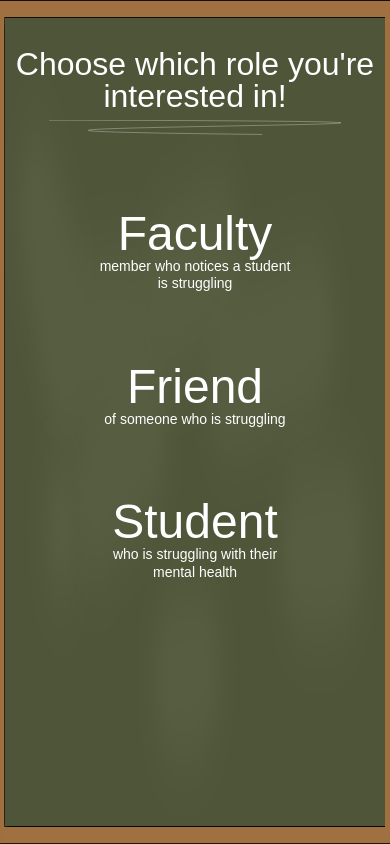
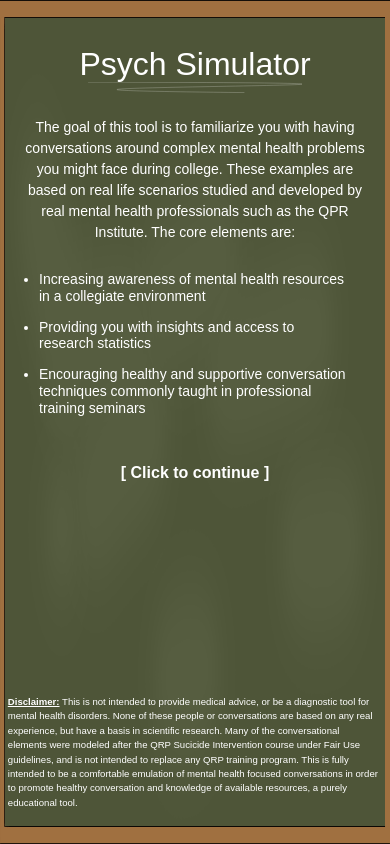
Before and after one commit to reyno120/conversation-simulator, a React (Create React App) app: page / in a window 390 px wide. Built offline with nearby package versions, Linux system fonts and the light colour scheme; a web font is replaced by a local one.

Commit message:
About page and responsive

```diff
--- a/src/App.js
+++ b/src/App.js
@@ -1,6 +1,6 @@
 import './css/App.css';
 import './css/reset.css';
-// import video from './images/Scene-cabinbg.mp4';
+import About from './components/About.jsx';
 import Homepage from './components/Homepage.jsx';
 import FacultyScenarios from './components/FacultyScenarios.jsx';
 import FriendScenarios from './components/FriendScenarios.jsx';
@@ -13,12 +13,16 @@ function App() {
   const [displayFacultyScenarios, setDisplayFacultyScenarios] = useState('none');
   const [displayFriendScenarios, setDisplayFriendScenarios] = useState('none');
   const [displayStudentScenarios, setDisplayStudentScenarios] = useState('none');
+  const [displayHome, setDisplayHome] = useState('none');
+  const [displayAbout, setDisplayAbout] = useState('');
   const [translateRole, setTranslateRole] = useState('');
+  const [translateAbout, setTranslateAbout] = useState('');
   const [scenario, setScenario] = useState(false);
 
   function selectRole(role) {
     setRole(role);
     setTranslateHome("slide-up-page");
+    setDisplayAbout('none');
 
     switch(role) {
       case 'faculty':
@@ -34,7 +38,7 @@ function App() {
         setDisplayFriendScenarios('');
 
         setDisplayFacultyScenarios('none');
-        setDisplayStudentScenarios('none')
+        setDisplayStudentScenarios('none');
         break;
 
       case 'student':
@@ -49,15 +53,17 @@ function App() {
         setRole('');
         setTranslateHome("slide-down-page");
         setTranslateRole("slide-down-page");
-        // setDisplayFacultyScenarios('none');
-        // setDisplayFriendScenarios('none');
-        // setDisplayStudentScenarios('none');
         break;
     }
   }
 
   function selectScenario(scenario) {
     setScenario(scenario);
+  }
+
+  function selectContinue() {
+    setDisplayHome('');
+    setTranslateAbout('slide-up-page');
   }
 
   useEffect(() => {
@@ -68,7 +74,8 @@ function App() {
   function renderHome() {
     return (
       <div className="App">
-        <Homepage translate={translateHome} selectRole={selectRole} />
+        <About translate={translateAbout} selectContinue={selectContinue} display={displayAbout} />
+        <Homepage translate={translateHome} display={displayHome} selectRole={selectRole} />
         <FacultyScenarios display={displayFacultyScenarios} selectRole={selectRole} selectScenario={selectScenario} animation={'slide-up-page'} videoAnimation={'video-animation'}/>
         <FriendScenarios display={displayFriendScenarios} selectRole={selectRole} selectScenario={selectScenario} animation={translateRole} />
       </div>
@@ -97,16 +104,3 @@ function App() {
 }
 
 export default App;
-
-
-
-    // <div className="App">
-    //   <div className="video-container">
-    //     <video autoPlay muted >
-    //       <source src={video} type='video/mp4' />
-    //     </video>
-    //   </div>
-    //   <div className="overlay">
-    //     <p>test</p>
-    //   </div>
-    // </div>
--- /dev/null
+++ b/src/components/About.jsx
@@ -0,0 +1,35 @@
+import '../css/About.css';
+
+function About(props) {
+
+    return (
+        <div className={`about ${props.translate}`} style={{display: props.display}}>
+            <h1>Psych Simulator</h1>
+            <svg xmlns="http://www.w3.org/2000/svg" viewBox="0 0 951.5 47.5"><defs><style></style></defs><g id="Layer_2" data-name="Layer 2"><g id="Layer_1-2" data-name="Layer 1"><path stroke='#ffffff' fill="none" strokeMiterlimit="10" className="cls-1" d="M0,.5C596.36,1.71,950.93,4.43,951,9.22c.11,7.29-823.06,14.24-823,24.41,0,4.6,168.43,9.11,566,13.37"/></g></g></svg>
+
+            <h2>
+                The goal of this tool is to familiarize you with having conversations around complex mental health problems
+                you might face during college. These examples are based on real life scenarios studied and developed by real
+                mental health professionals such as the QPR Institute. The core elements are:
+            </h2>
+            <ul>
+                <li>Increasing awareness of mental health resources in a collegiate environment </li>
+                <li>Providing you with insights and access to research statistics </li>
+                <li>Encouraging healthy and supportive conversation techniques commonly taught in professional training seminars</li>
+            </ul>
+
+            <p className="continue-button" onClick={() => props.selectContinue()}>[ Click to continue ]</p>
+
+            <p className="disclaimer">
+                <span>Disclaimer:</span> This is not intended to provide medical advice, or be a diagnostic tool for mental health disorders.
+                None of these people or conversations are based on any real experience, but have a basis in scientific research.
+                Many of the conversational elements were modeled after the QRP Sucicide Intervention course under
+                Fair Use guidelines, and is not intended to replace any QRP training program. This is fully intended to be a
+                comfortable emulation of mental health focused conversations in order to promote healthy conversation and knowledge
+                of available resources, a purely educational tool.
+            </p>
+        </div>
+    );
+}
+
+export default About;
--- a/src/components/Homepage.jsx
+++ b/src/components/Homepage.jsx
@@ -63,7 +63,7 @@ function Homepage(props) {
 
 
     return (
-      <div className={`homepage ${props.translate}`}>
+      <div className={`homepage ${props.translate}`} style={{display: props.display}}>
           <div className={faculty || friend || student ? "faded" : ""}>
             <h1>Choose which role you're interested in!</h1>
             <svg xmlns="http://www.w3.org/2000/svg" viewBox="0 0 951.5 47.5"><defs><style></style></defs><g id="Layer_2" data-name="Layer 2"><g id="Layer_1-2" data-name="Layer 1"><path stroke={faculty || friend || student ? '#A4A4A4' : '#ffffff'} fill="none" strokeMiterlimit="10" className="cls-1" d="M0,.5C596.36,1.71,950.93,4.43,951,9.22c.11,7.29-823.06,14.24-823,24.41,0,4.6,168.43,9.11,566,13.37"/></g></g></svg>
--- a/src/components/scenarios/FriendDepression.jsx
+++ b/src/components/scenarios/FriendDepression.jsx
@@ -9,7 +9,7 @@ import DialogContent from '@material-ui/core/DialogContent';
 
 function FriendDepression() {
     const [isLoaded, setisLoaded] = useState(false);
-    const [step, setStep] = useState(16);
+    const [step, setStep] = useState(0);
     const [lastStep, setLastStep] = useState(0);
     const [lastOption, setLastOption] = useState(0);
     const option1 = useRef(null);
--- /dev/null
+++ b/src/css/About.css
@@ -0,0 +1,200 @@
+.about {
+    width: 100%;
+    height: 100vh;
+    text-align: center;
+    font-family: adobe-handwriting-tiffany, sans-serif;
+    font-style: normal;
+    font-weight: 400;
+    position: relative;
+    overflow: hidden;
+    color: white;
+}
+.about h1 {
+    margin-bottom: 0;
+    padding-top: 1.5em;
+    font-size: 3.875rem;
+    font-weight: 300;
+}
+.about svg {
+    width: 23%;
+}
+.about h2 {
+    font-size: 1.5rem;
+    font-family: rubik, sans-serif;
+    font-weight: 200;
+    font-style: normal;
+    line-height: 1.5em;
+    margin: auto;
+    margin-top: 3em;
+    margin-bottom: 3em;
+    width: 80%;
+}
+.about ul {
+    width: 45%;
+    margin: auto;
+    margin-bottom: 8em;
+}
+.about ul li {
+    font-size: 1.5rem;
+    font-family: rubik, sans-serif;
+    font-weight: 200;
+    font-style: normal;
+    margin-top: 1em;
+    text-align: left;
+    line-height: 1.2em;
+}
+.continue-button {
+    font-size: 2.25rem;
+    font-family: rubik, sans-serif;
+    font-weight: 800;
+    font-style: normal;
+    cursor: pointer;
+    width: 18%;
+    margin: auto;
+}
+.disclaimer {
+    position: absolute;
+    bottom: 4%;
+    width: 95%;
+    left: 2%;
+    text-align: left;
+    line-height: 1.5em;
+}
+.disclaimer span {
+    font-weight: 800;
+    text-decoration: underline;
+}
+
+@media screen and (max-width: 1366px) {
+    .about h1 {
+        font-size: 3.375rem;
+    }
+    .about h2 {
+        font-size: 1rem;
+    }
+    .about ul {
+        margin-bottom: 5em;
+    }
+    .about ul li {
+        font-size: 1rem;
+    }
+    .continue-button {
+        font-size: 1.75rem;
+        width: 20%;
+    }
+    .disclaimer {
+        font-size: 0.775rem;
+    }
+}
+
+@media screen and (max-width: 1280px) {
+    .about h1 {
+        font-size: 3.375rem;
+    }
+    .about h2 {
+        margin-top: 2em;
+        font-size: 1rem;
+    }
+    .about ul {
+        margin-bottom: 3em;
+    }
+    .about ul li {
+        font-size: 1rem;
+    }
+    .continue-button {
+        font-size: 1.5rem;
+        width: 20%;
+    }
+    .disclaimer {
+        font-size: 0.775rem;
+    }
+}
+
+@media screen and (max-width: 1155px) {
+    .continue-button {
+        width: 24%;
+    }
+}
+@media screen and (max-width: 1015px) {
+    .about h1 {
+        font-size: 3rem;
+    }
+    .about h2 {
+        margin-top: 2em;
+        font-size: 0.9rem;
+    }
+    .about ul {
+        margin-bottom: 3em;
+    }
+    .about ul li {
+        font-size: 0.9rem;
+    }
+    .continue-button {
+        font-size: 1.2rem;
+    }
+    .disclaimer {
+        font-size: 0.775rem;
+    }
+}
+
+@media screen and (max-width: 414px) {
+    .about h1 {
+        font-size: 2rem;
+    }
+    .about svg {
+        width: 55%;
+    }
+    .about h2 {
+        margin-top: 2em;
+        font-size: 0.875rem;
+        width: 90%;
+        margin-top: 1.5em;
+        margin-bottom: 2em;
+    }
+    .about ul {
+        margin-bottom: 3em;
+        width: 80%;
+    }
+    .about ul li {
+        font-size: 0.875rem;
+    }
+    .continue-button {
+        font-size: 1rem;
+        width: 45%;
+        margin-top: 10%;
+    }
+    .disclaimer {
+        font-size: 0.6rem;
+    }
+}
+
+@media screen and (max-width: 360px) {
+    .about h1 {
+        font-size: 1.5rem;
+    }
+    .about svg {
+        width: 55%;
+    }
+    .about h2 {
+        margin-top: 2em;
+        font-size: 0.6rem;
+        width: 90%;
+        margin-top: 1.5em;
+        margin-bottom: 2em;
+    }
+    .about ul {
+        margin-bottom: 3em;
+        width: 80%;
+    }
+    .about ul li {
+        font-size: 0.6rem;
+    }
+    .continue-button {
+        font-size: 1rem;
+        width: 55%;
+        margin-top: 10%;
+    }
+    .disclaimer {
+        font-size: 0.5rem;
+    }
+}
--- a/src/css/homepage.css
+++ b/src/css/homepage.css
@@ -9,6 +9,7 @@
     font-weight: 400;
     position: relative;
     overflow: hidden;
+    animation: slide-up-in-page 1s forwards;
 }
 .homepage h1 {
     margin-bottom: 0;
@@ -174,6 +175,18 @@
     }
   }
 
+  .slide-up-in-page {
+    animation: slide-up-in-page 1s forwards;
+  }
+  @keyframes slide-up-in-page {
+    0% {
+      transform: translateY(0);
+    }
+    100% {
+      transform: translateY(-100%);
+    }
+  }
+
   .slide-down-page {
     animation: slide-down-page 1s forwards;
   }
```
Also changed, not shown: 1 other file (tests, documents, lock files or other folders).
